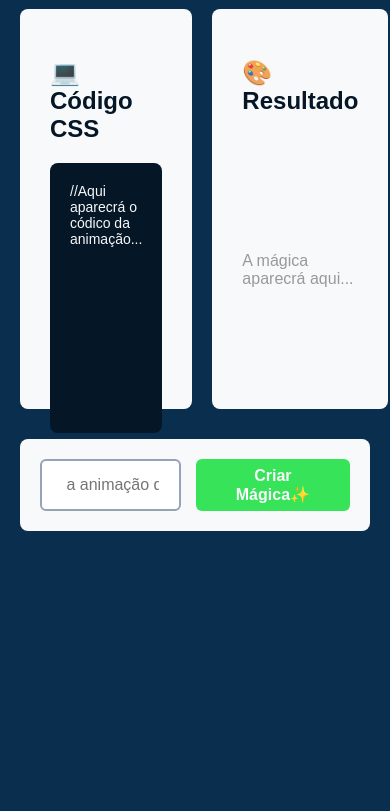
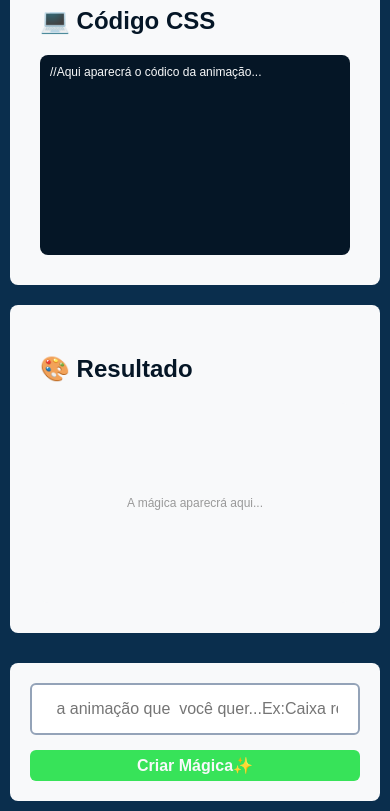
Before and after one commit to Anderson0617/Criador-Magico-Dev, a plain HTML site: page index.html in a window 390 px wide. Shown: the part 185-996 px from the top of the page. Before the commit the page ends 844 px from the top, so only its background shows below. Drawn offline with Linux system fonts and the light colour scheme.

Commit message:
Ajuste responsivo para mobile

```diff
--- a/styles.css
+++ b/styles.css
@@ -35,7 +35,7 @@ main {
     width: 100%;
     border-radius: 8px;
     padding: 30px;
-    height: 400px;
+
 }
 
 .area-codico {
@@ -94,3 +94,38 @@ button:hover{
 button:active {
     transform: scale(0.9);
 }
+
+
+@media (max-width: 768px) {
+  body {
+    padding: 10px;
+  }
+
+  main {
+    flex-direction: column;
+    gap: 20px;
+  }
+
+  .sesao-maior {
+    height: auto;
+  }
+
+  .area-codico,
+  .area-eesultado {
+    height: 200px;
+    font-size: 12px;
+    padding: 10px;
+  }
+
+  .sesao-menor {
+    flex-direction: column;
+  }
+
+  input {
+    width: 100%;
+  }
+
+  button {
+    width: 100%;
+  }
+}
```
